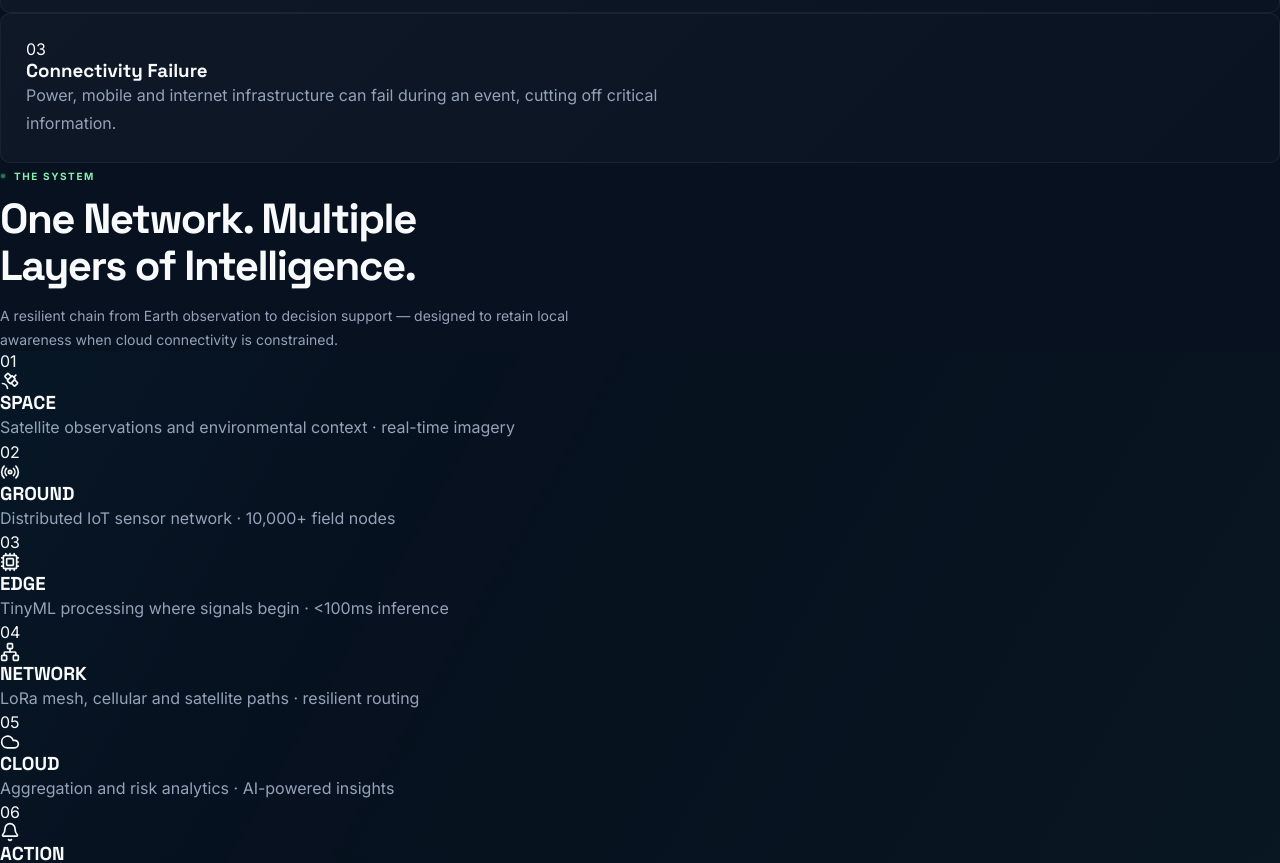
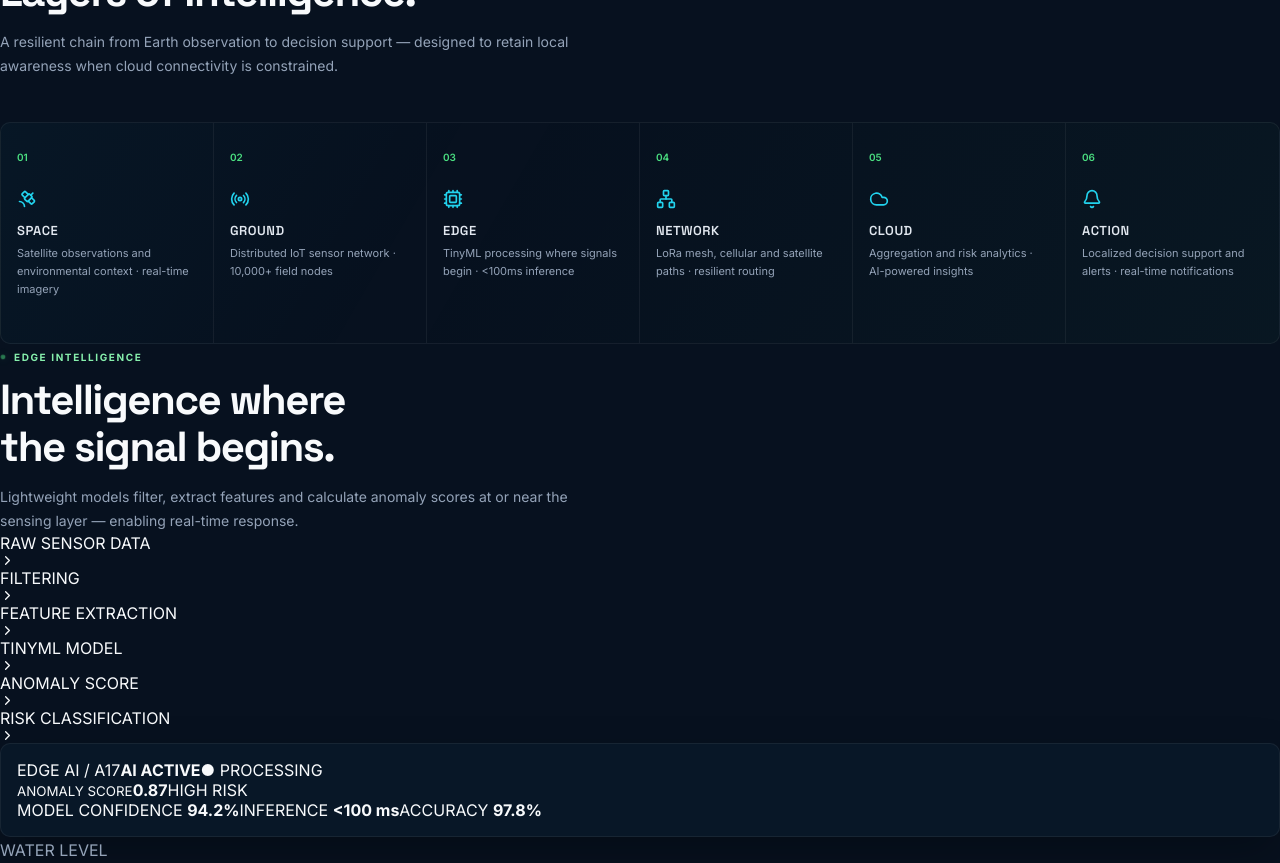
Before and after one commit to SohamMondal88/EARTH-NET, a React (Vite) app: page / in a window 1280 px wide. Shown: the part 7000-7863 px from the top of the page. Built offline with nearby package versions, Linux system fonts and the light colour scheme.

Commit message:
Add styles for layers and architecture flow sections

```diff
--- a/src/styles/sections/technology.css
+++ b/src/styles/sections/technology.css
@@ -1 +1,145 @@
-.layers,.architecture-flow{background-image:linear-gradient(120deg,rgb(34 211 238 / .03),transparent 35%,rgb(74 222 128 / .03))}
+.layers {
+  margin-top: 45px;
+  display: grid;
+  grid-template-columns: repeat(6, 1fr);
+  border: 1px solid var(--line-light);
+  border-radius: var(--radius-md);
+  overflow: hidden;
+  background-image: linear-gradient(120deg, rgba(34, 211, 238, 0.03), transparent 35%, rgba(74, 222, 128, 0.03));
+}
+
+.layer {
+  padding: 22px 16px;
+  border-right: 1px solid var(--line-light);
+  min-height: 220px;
+  position: relative;
+  transition: all var(--transition-base);
+}
+
+.layer:hover {
+  background: rgba(34, 211, 238, 0.03);
+}
+
+.layer:last-child {
+  border-right: 0;
+}
+
+.layer > span {
+  font-size: 10px;
+  color: var(--earth-400);
+  font-weight: 600;
+}
+
+.layer svg {
+  margin: 24px 0 13px;
+  color: var(--cyan-400);
+}
+
+.layer h3 {
+  font: 600 13px var(--font-display);
+  letter-spacing: 0.5px;
+  margin: 0;
+  color: var(--text-200);
+}
+
+.layer p {
+  font-size: 11px;
+  line-height: 1.6;
+  color: var(--text-400);
+  margin: 6px 0 0;
+}
+
+.layer-glow {
+  position: absolute;
+  bottom: 0;
+  left: 0;
+  right: 0;
+  height: 2px;
+  background: linear-gradient(90deg, transparent, var(--cyan-400), transparent);
+  opacity: 0;
+  transition: opacity var(--transition-base);
+}
+
+.layer:hover .layer-glow {
+  opacity: 1;
+}
+
+.architecture-flow {
+  margin: 66px 0 0;
+  padding: 26px 32px;
+  border: 1px solid rgba(34, 211, 238, 0.15);
+  background: linear-gradient(90deg, rgba(34, 211, 238, 0.04), rgba(74, 222, 128, 0.04));
+  display: flex;
+  justify-content: space-between;
+  align-items: center;
+  gap: 10px;
+  color: var(--cyan-100);
+  font: 500 11px var(--font-display);
+  letter-spacing: 0.7px;
+  border-radius: var(--radius-md);
+}
+
+.architecture-flow svg {
+  color: var(--earth-400);
+  flex-shrink: 0;
+}
+
+.page-hero .page-facts {
+  border-color: rgba(34, 211, 238, 0.2);
+}
+
+@media (max-width: 1200px) {
+  .layers {
+    grid-template-columns: repeat(3, 1fr);
+  }
+
+  .layer:nth-child(3) {
+    border-right: 0;
+  }
+
+  .layer:nth-child(-n+3) {
+    border-bottom: 1px solid var(--line-light);
+  }
+}
+
+@media (max-width: 900px) {
+  .architecture-flow {
+    flex-wrap: wrap;
+    justify-content: center;
+    padding: 20px;
+    font-size: 10px;
+  }
+}
+
+@media (max-width: 600px) {
+  .layers {
+    grid-template-columns: 1fr 1fr;
+  }
+
+  .layer {
+    min-height: 180px;
+    padding: 18px 14px;
+  }
+
+  .layer:nth-child(3) {
+    border-right: 1px solid var(--line-light);
+  }
+
+  .layer:nth-child(even) {
+    border-right: 0;
+  }
+
+  .layer:nth-child(n+5) {
+    border-bottom: 0;
+  }
+
+  .architecture-flow {
+    font-size: 9px;
+    padding: 16px;
+    gap: 6px;
+  }
+
+  .architecture-flow svg {
+    width: 13px;
+  }
+}
```
